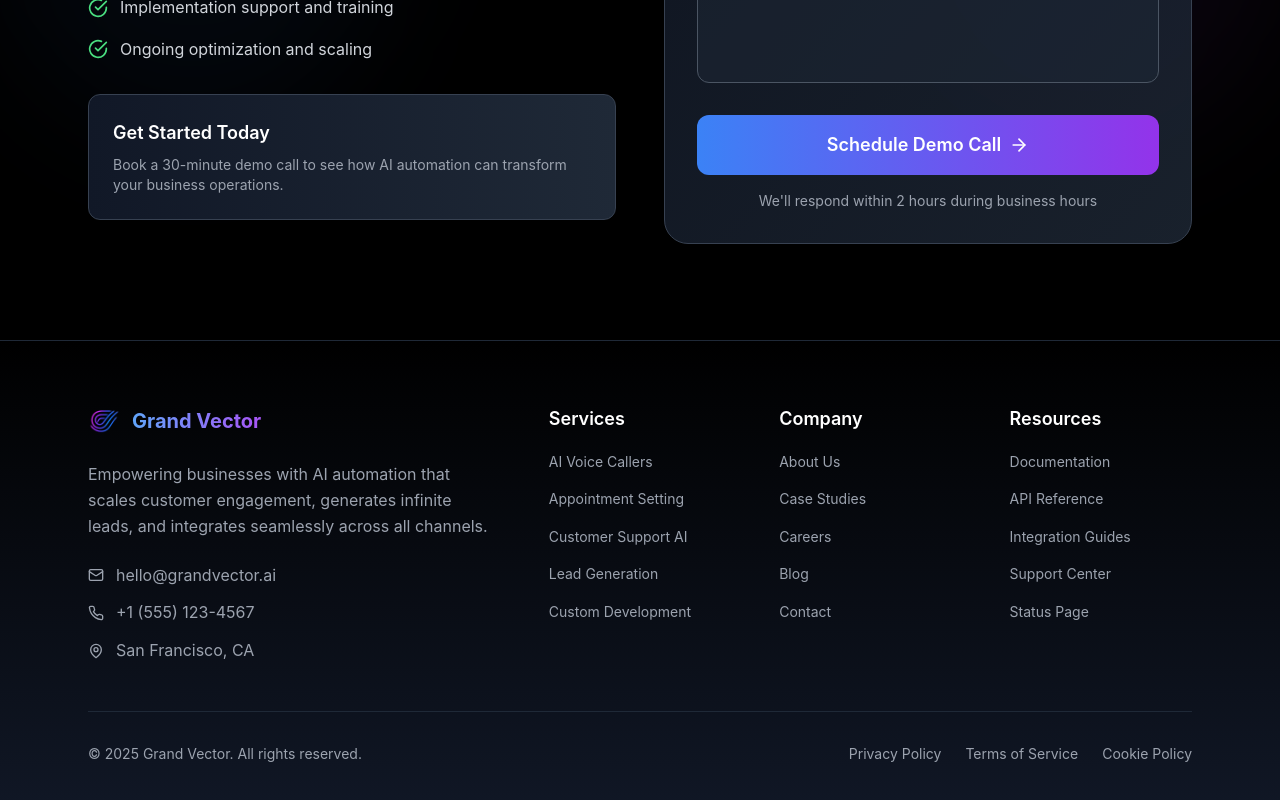
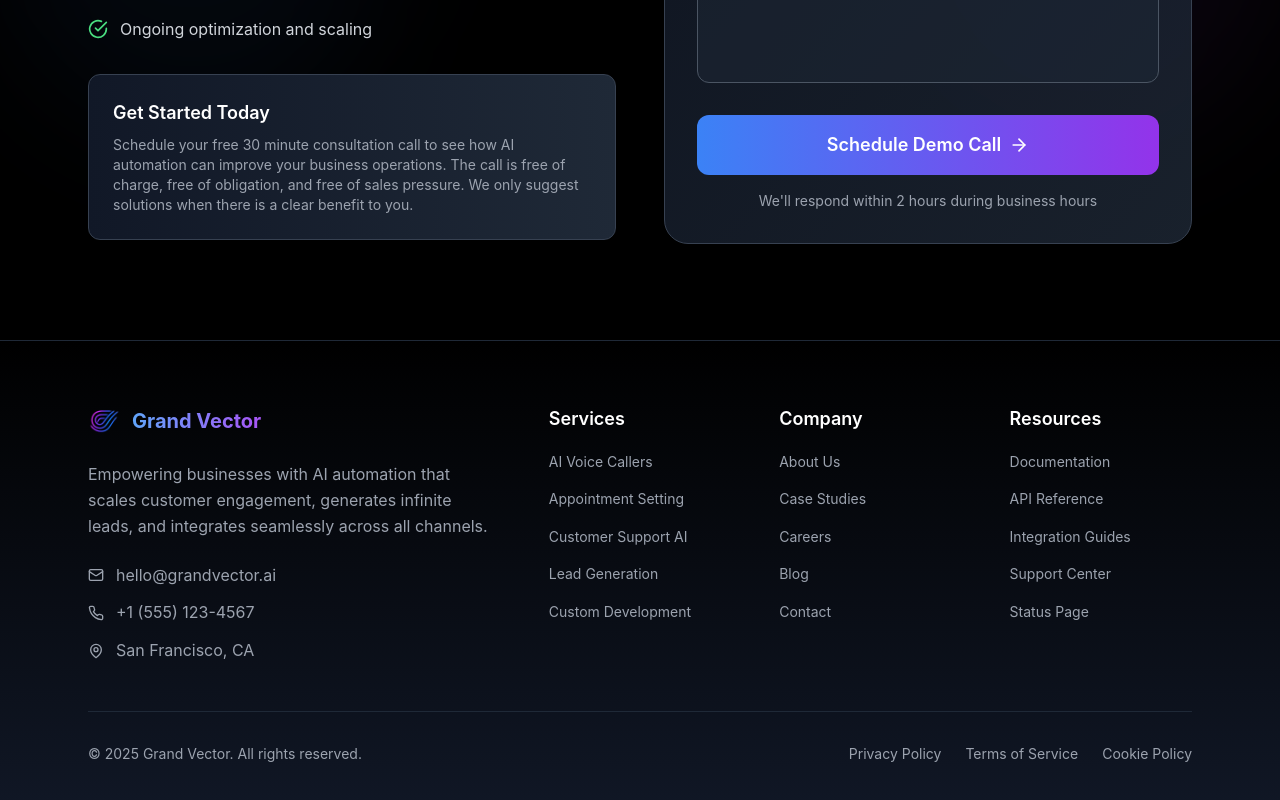
Before and after one commit to aleksamilojevic99/grandvector-v5, a React (Vite) app: page / in a window 1280 px wide. Shown: the part 8173-8973 px from the top of the page. Built offline with nearby package versions, Linux system fonts and the light colour scheme.

Commit message:
Updated Contact.tsx

```diff
--- a/src/components/Contact.tsx
+++ b/src/components/Contact.tsx
@@ -59,7 +59,8 @@ const Contact = () => {
             <div className="bg-gradient-to-r from-gray-900 to-gray-800 border border-gray-700 rounded-xl p-6">
               <h3 className="text-lg font-semibold mb-2">Get Started Today</h3>
               <p className="text-gray-400 text-sm">
-                Book a 30-minute demo call to see how AI automation can transform your business operations.
+                Schedule your free 30 minute consultation call to see how AI automation can improve your business operations.
+                The call is free of charge, free of obligation, and free of sales pressure. We only suggest solutions when there is a clear benefit to you.
               </p>
             </div>
           </div>
```
